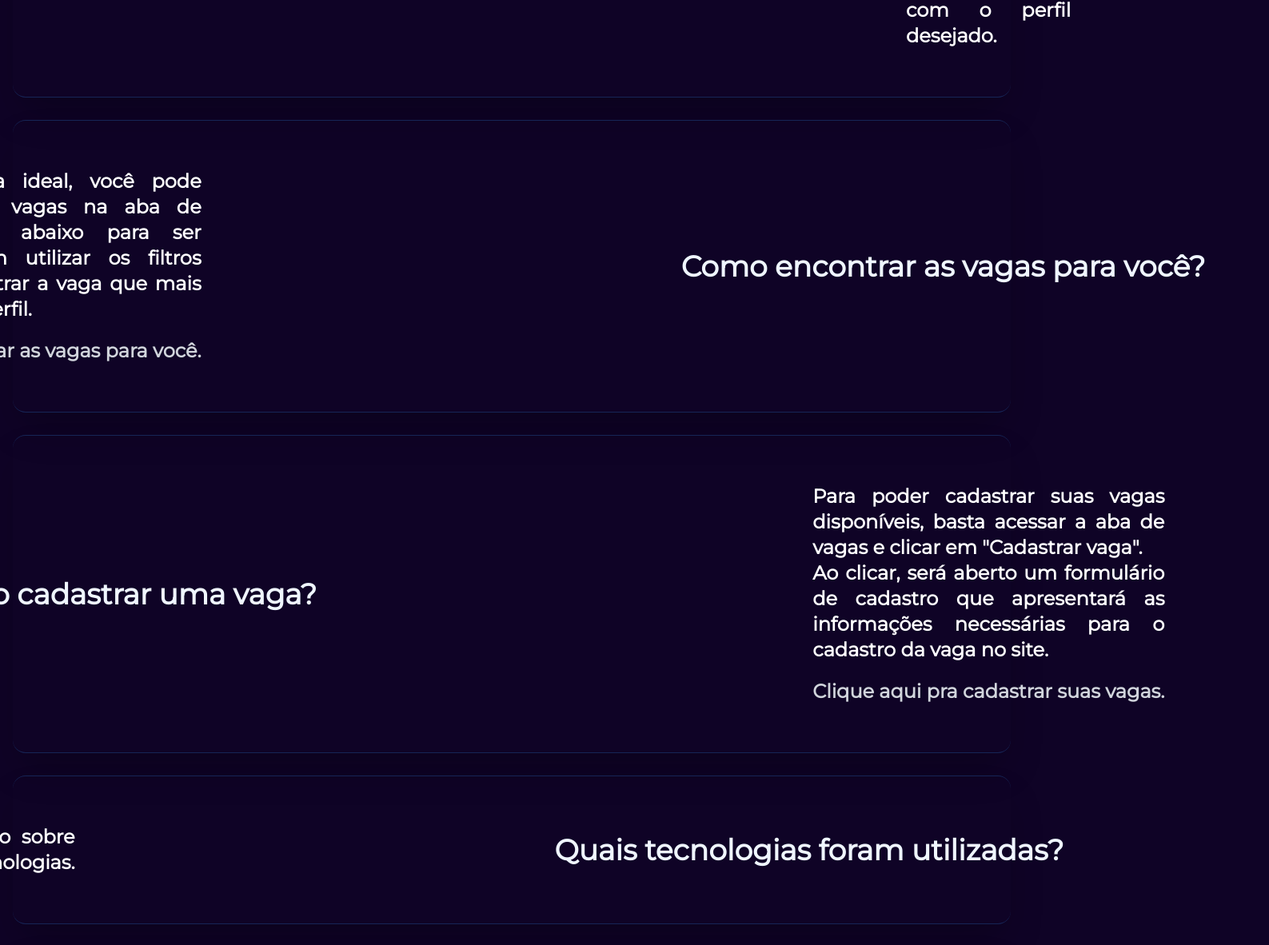
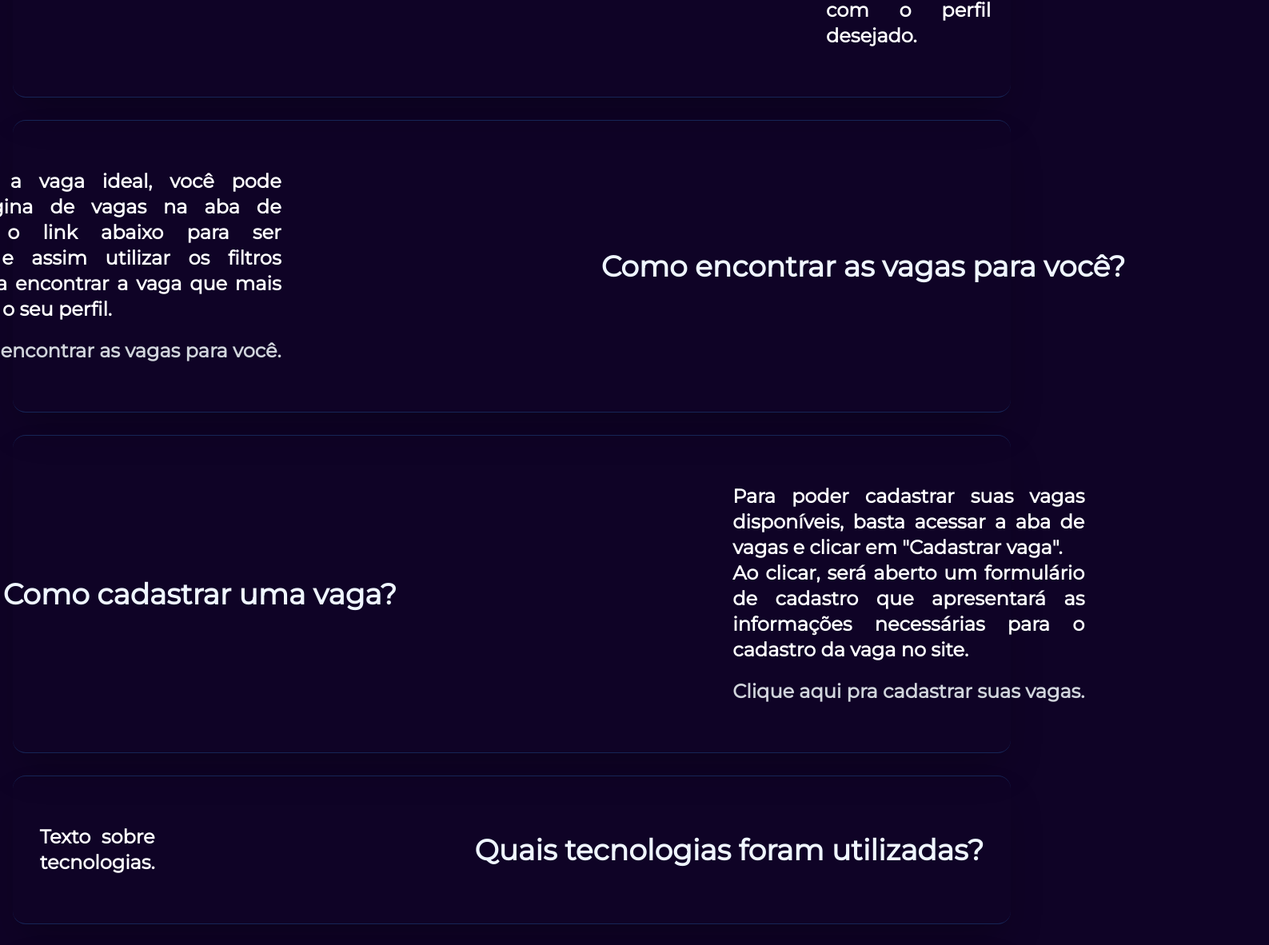
Before and after one commit to GabrielFDevelop/DevJobs, a Next.js app in the folder devJobs/: page / in a window 1280 px wide. Shown: the part 1608-2790 px from the top of the page at 80% size, 1587 px wide, since content can reach past the window. Built offline with nearby package versions, Linux system fonts and the light colour scheme.

Commit message:
Alteração na estilização da página Home.

```diff
--- a/devJobs/src/app/page.tsx
+++ b/devJobs/src/app/page.tsx
@@ -6,7 +6,7 @@ export default function Home(){
         <article className='flex items-center justify-center mb-20 mt-20'>
           <h1 className='text-6xl text-blue-200 font-extrabold'>Sobre o Projeto</h1>
         </article>
-        <article className='flex w-full align-center justify-center items-center pt-15 pb-15 pl-40 pr-40 mb-7 gap-150 shadow-2xl border-t border-b border-blue-950 rounded-2xl hover:border-blue-800 hover:scale-101 hover:transition-all duration-400'>
+        <article className='flex w-full align-center justify-center items-center pt-15 pb-15 pl-20 pr-20 mb-7 gap-100 shadow-2xl border-t border-b border-blue-950 rounded-2xl hover:border-blue-800 hover:scale-101 hover:transition-all duration-400'>
           <h2 className='flex text-4xl font-extrabold text-nowrap pl-20 text-blue-50'>Qual o propósito do projeto?</h2>
           <p className='flex text-2xl font-bold text-justify text-white'>
             Este projeto tem como propósito criar e apresentar vagas disponíveis no mercado para desenvolvedores.
@@ -20,7 +20,7 @@ export default function Home(){
           </p>
         </article>
 
-        <article className='flex w-full align-center justify-center items-center pt-15 pb-15 pl-40 pr-40 mb-7 gap-150 shadow-2xl border-t border-b border-blue-950 rounded-2xl hover:border-blue-800 hover:scale-101 hover:transition-all duration-400'>
+        <article className='flex w-full align-center justify-center items-center pt-15 pb-15 pl-20 pr-20 mb-7 gap-100 shadow-2xl border-t border-b border-blue-950 rounded-2xl hover:border-blue-800 hover:scale-101 hover:transition-all duration-400'>
           <span className='flex flex-col text-2xl items-center justify-center gap-5 pl-5'>
             <p className='font-bold text-justify text-white'>
               Para procurar a vaga ideal, você pode acessar a página de vagas na aba de pesquisa ou o link abaixo para ser redirecionado e assim utilizar os
@@ -33,7 +33,7 @@ export default function Home(){
           <h2 className='text-4xl font-extrabold text-blue-50 text-nowrap pr-20'>Como encontrar as vagas para você?</h2>
         </article>
 
-        <article className='flex w-full align-center justify-center items-center pt-15 pb-15 pl-40 pr-40 mb-7 gap-150 shadow-2xl border-t border-b border-blue-950 rounded-2xl hover:border-blue-800 hover:scale-101 hover:transition-all duration-400'>
+        <article className='flex w-full align-center justify-center items-center pt-15 pb-15 pl-20 pr-20 mb-7 gap-100 shadow-2xl border-t border-b border-blue-950 rounded-2xl hover:border-blue-800 hover:scale-101 hover:transition-all duration-400'>
           <h2 className='text-4xl font-extrabold text-nowrap text-blue-50 pl-20'>Como cadastrar uma vaga?</h2>
           <span className='flex flex-col text-2xl items-center justify-center gap-5 pl-5'>
             <p className='text-2xl font-bold text-justify text-white'>
@@ -47,12 +47,12 @@ export default function Home(){
           </span>
         </article>
 
-        <article className='flex w-full align-center justify-center items-center pt-15 pb-15 pl-40 pr-40 mb-7 gap-150 shadow-2xl border-t border-b border-blue-950 rounded-2xl hover:border-blue-800 hover:scale-101 hover:transition-all duration-400'>
+        <article className='flex w-full align-center justify-center items-center pt-15 pb-15 pl-20 pr-20 mb-7 gap-100 shadow-2xl border-t border-b border-blue-950 rounded-2xl hover:border-blue-800 hover:scale-101 hover:transition-all duration-400'>
           <p className='flex text-2xl font-bold text-justify text-white'>Texto sobre tecnologias.</p>
           <h2 className='text-4xl font-extrabold text-nowrap text-blue-50'>Quais tecnologias foram utilizadas?</h2>
         </article>
 
-        <article className='flex w-full align-center justify-center items-center pt-15 pb-15 pl-40 pr-40 mb-7 gap-150 shadow-2xl border-t border-b border-blue-950 rounded-2xl hover:border-blue-800 hover:scale-101 hover:transition-all duration-400'>
+        <article className='flex w-full align-center justify-center items-center pt-15 pb-15 pl-20 pr-20 mb-7 gap-100 shadow-2xl border-t border-b border-blue-950 rounded-2xl hover:border-blue-800 hover:scale-101 hover:transition-all duration-400'>
           <h2 className='text-4xl font-extrabold text-nowrap text-blue-50'>Quem desenvolveu o projeto?</h2>
           <p className='text-2xl font-bold text-justify text-white'>Texto sobre os desenvolvedores.</p>
         </article>
```
